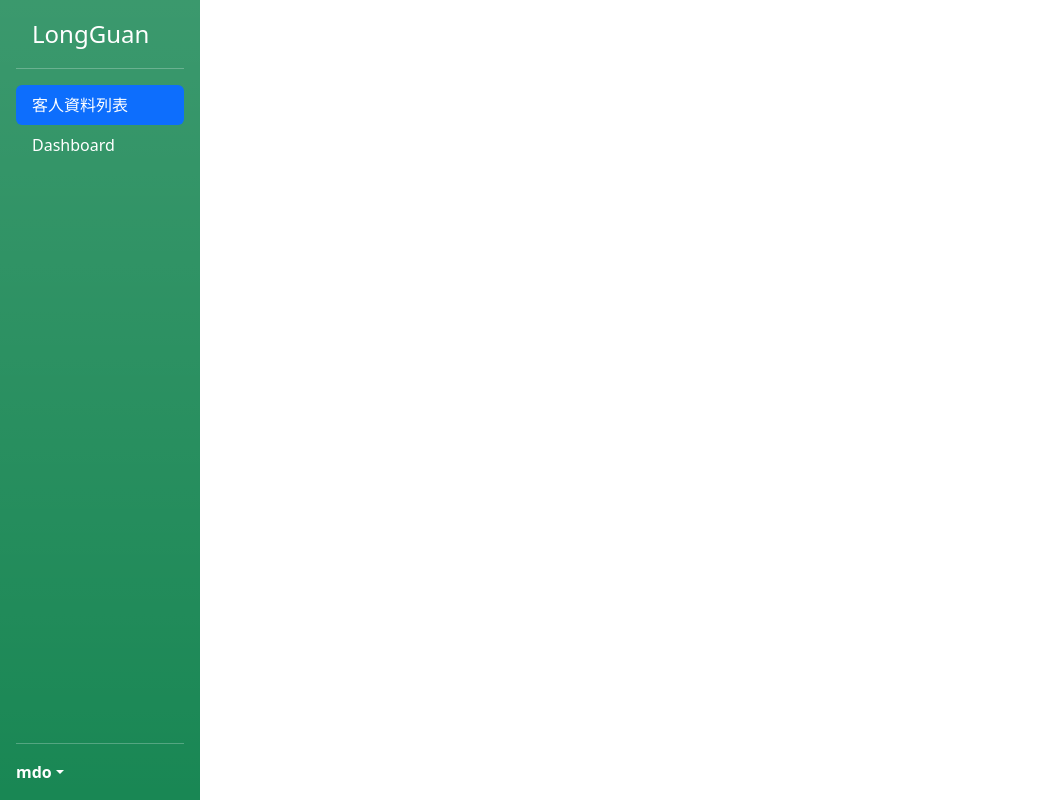
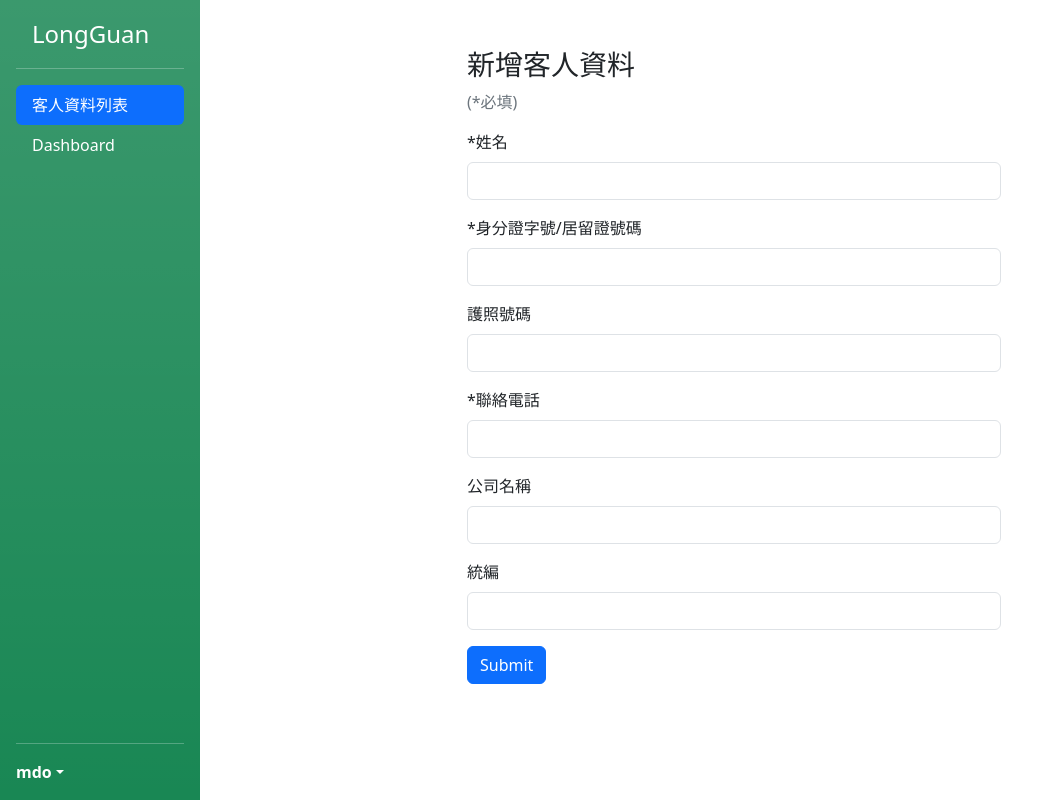
Before and after one commit to weiyann/LongGuan-frontend, a Vue app: page /guestlist/add in a window 1280 px wide. Shown: the whole page, without its empty margins (0-1064 px from the left). Built offline with nearby package versions, Linux system fonts and the light colour scheme.

Commit message:
css 調整

```diff
--- a/src/App.vue
+++ b/src/App.vue
@@ -1,6 +1,6 @@
 <script setup>
-import { RouterView } from 'vue-router'
-import SideBar from '@/components/layout/Sidebar.vue'
+import { RouterView } from 'vue-router';
+import SideBar from '@/components/layout/Sidebar.vue';
 </script>
 
 <template>
@@ -9,6 +9,7 @@ import SideBar from '@/components/layout/Sidebar.vue'
     <aside>
       <SideBar></SideBar>
     </aside>
+    <!-- <div id="aside"></div> -->
     <!-- 主要內容 -->
     <main class="mt-5">
       <RouterView />
@@ -19,9 +20,14 @@ import SideBar from '@/components/layout/Sidebar.vue'
 <style scoped>
 main {
   width: 100%;
-  margin-left: 300px;
+  margin-left: 200px;
+  display: flex;
+  justify-content: center;
 }
 aside {
   position: fixed;
 }
+#aside {
+  width: 250px;
+}
 </style>
--- a/src/router/index.js
+++ b/src/router/index.js
@@ -1,6 +1,6 @@
-import { createRouter, createWebHistory } from 'vue-router'
-import HomeView from '../views/HomeView.vue'
-import GuestListView from '../views/GuestListView.vue'
+import { createRouter, createWebHistory } from 'vue-router';
+import HomeView from '../views/HomeView.vue';
+import GuestListView from '../views/GuestListView.vue';
 
 const router = createRouter({
   history: createWebHistory(import.meta.env.BASE_URL),
@@ -16,6 +16,11 @@ const router = createRouter({
       component: GuestListView
     },
     {
+      path: '/guestlist/add',
+      name: 'guestlist-add',
+      component: () => import('../views/GuestAddView.vue')
+    },
+    {
       path: '/about',
       name: 'about',
       // route level code-splitting
@@ -24,6 +29,6 @@ const router = createRouter({
       component: () => import('../views/AboutView.vue')
     }
   ]
-})
+});
 
-export default router
+export default router;
--- /dev/null
+++ b/src/views/GuestAddView.vue
@@ -0,0 +1,38 @@
+<script setup></script>
+
+<template>
+  <div class="w-50">
+    <h3>新增客人資料</h3>
+    <div class="text-secondary mb-3">(*必填)</div>
+    <form>
+      <div class="mb-3">
+        <label for="exampleInputEmail1" class="form-label">*姓名</label>
+        <input type="text" class="form-control" />
+      </div>
+      <div class="mb-3">
+        <label for="exampleInputEmail1" class="form-label">*身分證字號/居留證號碼</label>
+        <input type="text" class="form-control" />
+      </div>
+      <div class="mb-3">
+        <label for="exampleInputEmail1" class="form-label">護照號碼</label>
+        <input type="text" class="form-control" />
+      </div>
+      <div class="mb-3">
+        <label for="exampleInputEmail1" class="form-label">*聯絡電話</label>
+        <input type="text" class="form-control" />
+      </div>
+      <div class="mb-3">
+        <label for="exampleInputEmail1" class="form-label">公司名稱</label>
+        <input type="text" class="form-control" />
+      </div>
+      <div class="mb-3">
+        <label for="exampleInputEmail1" class="form-label">統編</label>
+        <input type="text" class="form-control" />
+      </div>
+
+      <button type="submit" class="btn btn-primary">Submit</button>
+    </form>
+  </div>
+</template>
+
+<style scoped></style>
--- a/src/views/GuestListView.vue
+++ b/src/views/GuestListView.vue
@@ -1,55 +1,57 @@
 <script setup>
-import { GUEST_DATA } from '@/configs'
-import { reactive, onMounted, watch, computed } from 'vue'
-import { useRoute, RouterLink } from 'vue-router'
-import dayjs from 'dayjs'
+import { GUEST_DATA } from '@/configs';
+import { reactive, onMounted, watch, computed } from 'vue';
+import { useRoute, RouterLink } from 'vue-router';
+import dayjs from 'dayjs';
 
 // 客人資料的狀態
 const guestData = reactive({
   guests: []
-})
+});
 // qs 的狀態
-const route = useRoute()
+const route = useRoute();
 const queryString = reactive({
   page: +route.query.page || 1,
   keyword: route.query.keyword || ''
-})
+});
 const setPage = (page) => {
-  queryString.page = page
-}
+  queryString.page = page;
+};
 // 獲得客人資料的函式
 
 const getGuestData = async () => {
   try {
-    const res = await fetch(GUEST_DATA + `?page=${queryString.page}&keyword=${queryString.keyword}`)
-    const data = await res.json()
-    guestData.guests = data
+    const res = await fetch(
+      GUEST_DATA + `?page=${queryString.page}&keyword=${queryString.keyword}`
+    );
+    const data = await res.json();
+    guestData.guests = data;
   } catch (ex) {
-    console.log(ex)
+    console.log(ex);
   }
-}
+};
 // 分頁顯示前三比與後三筆
 const displayPages = computed(() => {
-  const totalPages = guestData.guests.totalPages
-  const currentPage = parseInt(queryString.page) || 1
-  const pages = []
+  const totalPages = guestData.guests.totalPages;
+  const currentPage = parseInt(queryString.page) || 1;
+  const pages = [];
   for (let i = currentPage - 3; i <= currentPage + 3; i++) {
     if (i > 0 && i <= totalPages) {
-      pages.push(i)
+      pages.push(i);
     }
   }
-  return pages
-})
+  return pages;
+});
 onMounted(() => {
-  getGuestData()
-})
+  getGuestData();
+});
 watch(queryString, () => {
-  getGuestData()
-})
+  getGuestData();
+});
 </script>
 
 <template>
-  <div>
+  <div class="container">
     <div class="d-flex">
       <!-- 分頁 -->
       <ul class="pagination">
@@ -99,11 +101,14 @@ watch(queryString, () => {
         guestData.guests.totalRows
       }}筆
     </div>
+    <RouterLink :to="`/guestlist/add`">
+      <button type="button" class="btn btn-outline-warning">+ 新增客人資料</button>
+    </RouterLink>
 
     <!-- 客人資料列表 -->
     <div class="container-fluid mt-3">
       <div class="row">
-        <div class="col-10">
+        <div class="col-12">
           <table class="table table-striped table-bordered border-success-subtle table-hover">
             <thead>
               <tr class="table-success">
```
Also changed, not shown: .prettierrc.json.
